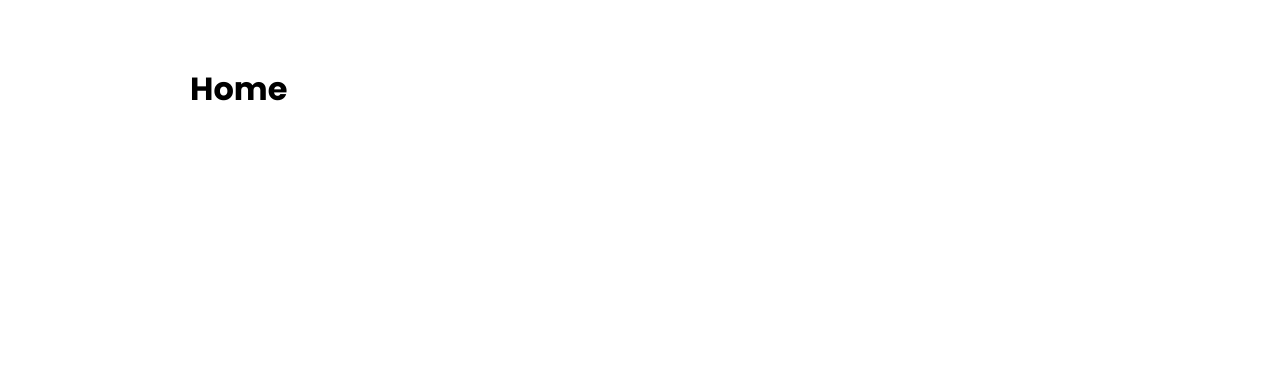
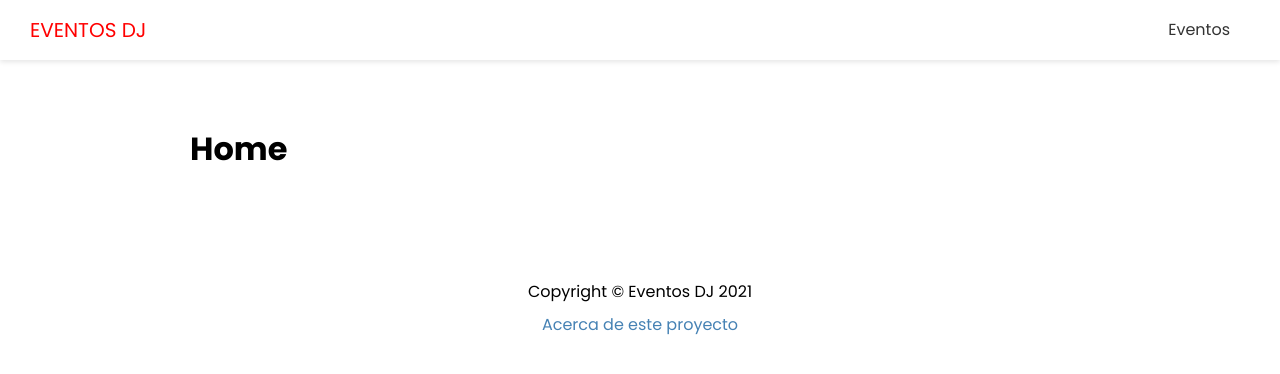
Before and after one commit to Lipitt/dj-events, a Next.js app: page / in a window 1280 px wide. Shown: the top 374 px of the page. Built offline with nearby package versions, Linux system fonts and the light colour scheme.

Commit message:
created footer

```diff
--- /dev/null
+++ b/components/Footer.js
@@ -0,0 +1,12 @@
+import Link from "next/link";
+import styles from "../styles/Footer.module.css";
+export default function Footer() {
+  return (
+    <footer className={styles.footer}>
+      <p>Copyright &copy; Eventos DJ 2021</p>
+      <p>
+        <Link href="/about">Acerca de este proyecto</Link>
+      </p>
+    </footer>
+  );
+}
--- a/components/Header.js
+++ b/components/Header.js
@@ -3,7 +3,7 @@
 
 export default function Header() {
   return (
-    <Header className={styles.header}>
+    <header className={styles.header}>
       <div className={styles.logo}>
         <Link href="/">
           <a>Eventos DJ</a>
@@ -19,6 +19,6 @@
           </li>
         </ul>
       </nav>
-    </Header>
+    </header>
   );
 }
--- a/components/layout.js
+++ b/components/layout.js
@@ -1,6 +1,7 @@
 import Head from "next/head";
+import Header from "./Header";
+import Footer from "./Footer";
 import styles from "../styles/Layout.module.css";
-import Header from "./Header";
 
 export default function Layout({ title, keywords, description, children }) {
   return (
@@ -10,7 +11,9 @@
         <meta name="description" content={description} />
         <meta name="keywords" content={keywords} />
       </Head>
+      <Header />
       <div className={styles.container}>{children}</div>
+      <Footer />
     </div>
   );
 }
--- /dev/null
+++ b/styles/Footer.module.css
@@ -0,0 +1,8 @@
+.footer {
+  margin: 100px 0 40px;
+  text-align: center;
+}
+
+.footer p {
+  margin: 5px 0;
+}
```
